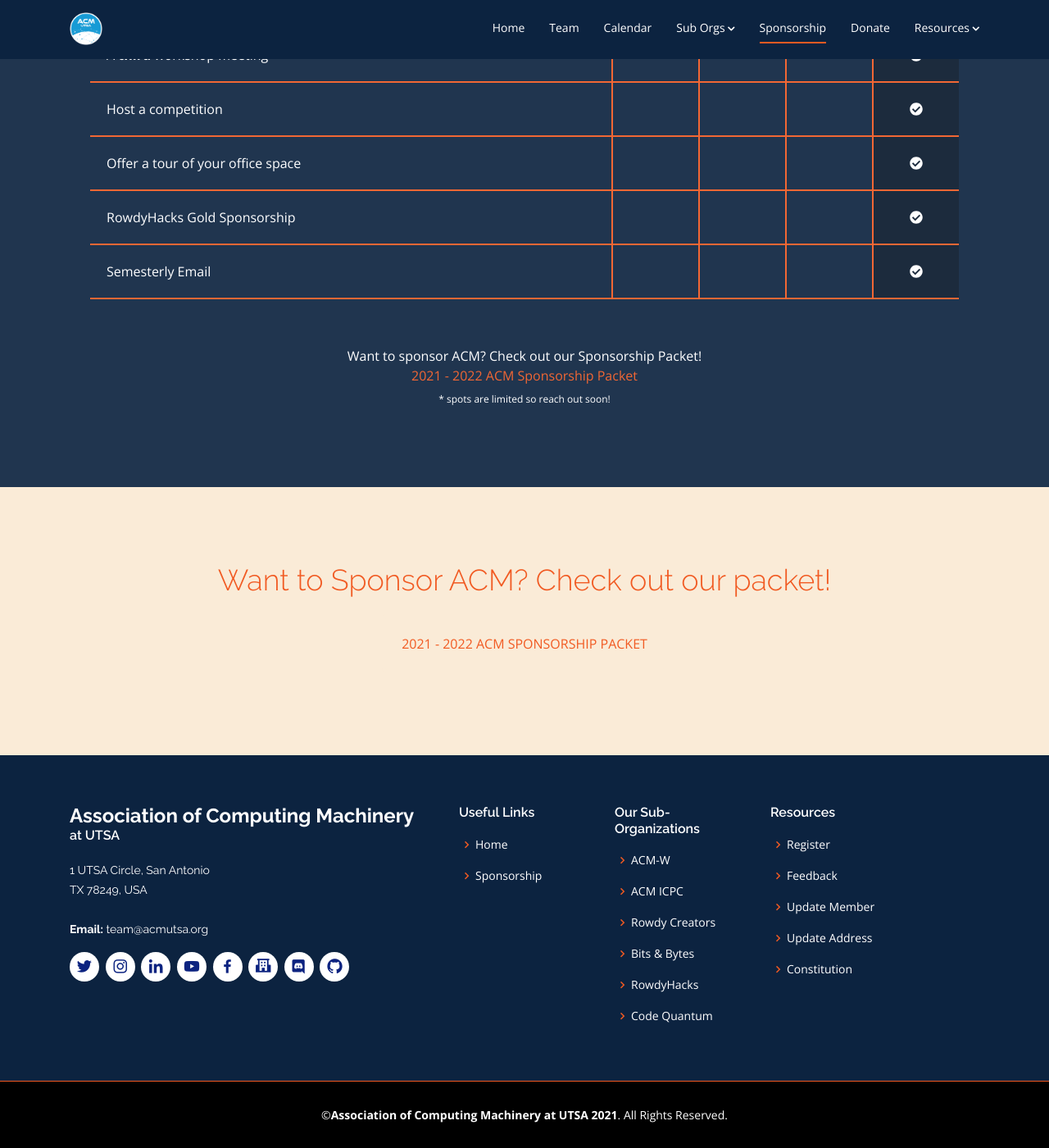
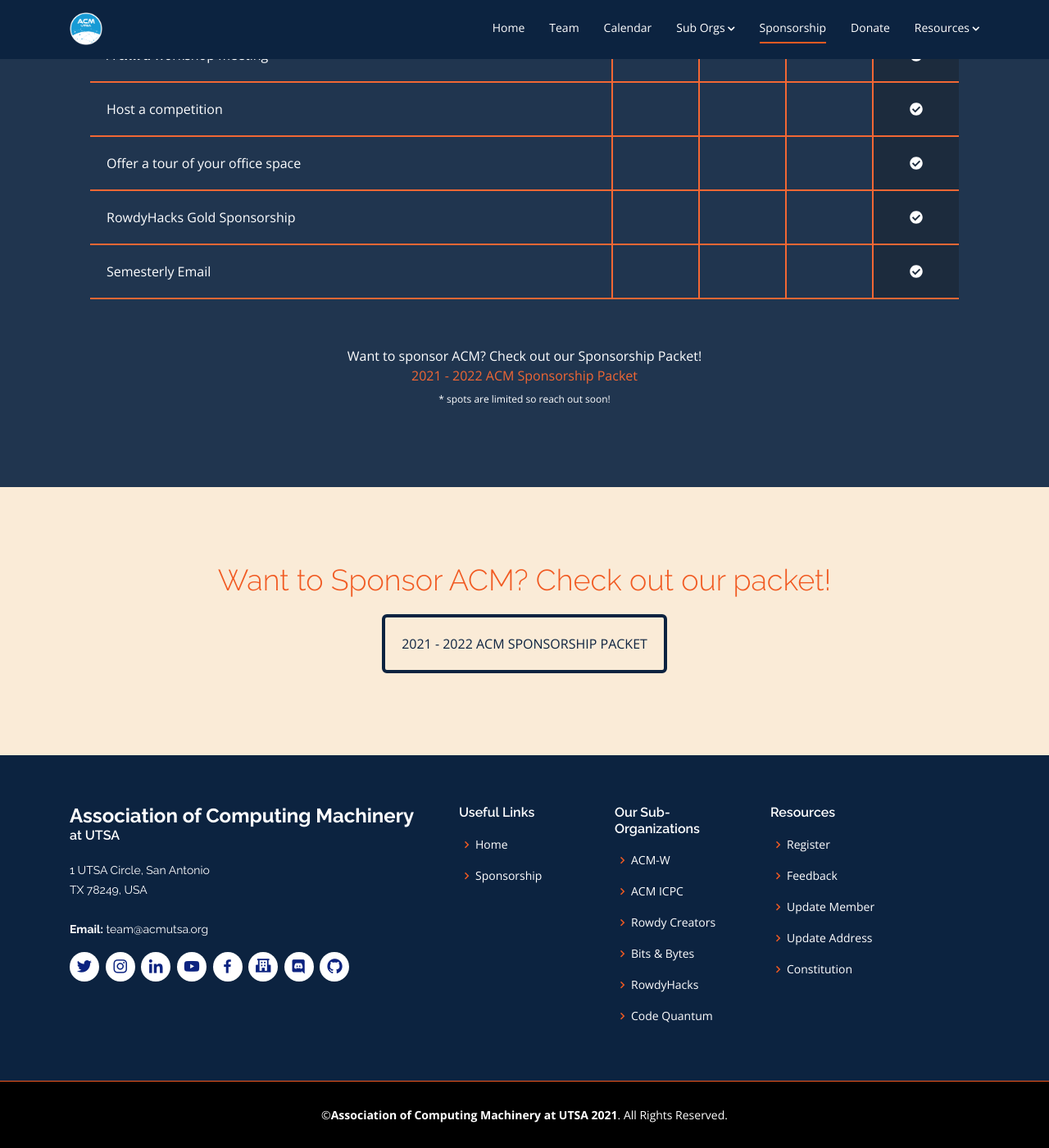
Before and after one commit to acmutsa/acmutsa.github.io, a Jekyll site: the page built from sponsorship.html, in a window 1280 px wide and 1400 px high, scrolled down 1255 px. Shown: the whole window at 82% size. Built offline with Jekyll 4.4.1, drawn with Linux system fonts in a browser that asks for light colours; nearby versions of some CDN libraries.

Commit message:
sponsorship packet buttons
- works correctly in each colored background

```diff
--- a/css/custom/_style.scss
+++ b/css/custom/_style.scss
@@ -86,13 +86,13 @@
   transition: all 0.3s ease 0s;
 }
 
-//.button_cont .main-button {
-//  color: $secondary !important;
-//  border-color: $secondary !important;
-//}
-
 .button_cont p {
   margin-bottom: 0;
+}
+
+.perk-sponsorship .main-button {
+  color: $secondary;
+  border-color: $secondary;
 }
 
 .sub-org-buttons .main-button {
--- a/sponsorship.html
+++ b/sponsorship.html
@@ -7,7 +7,7 @@
         {% include sponsor_perks_section.html %}
     </div>
 </section>
-<section id="sponsorship" class="section-bg-option-2">
+<section id="sponsorship" class="section-bg-option-2 perk-sponsorship">
     <div class="container">
         {% include sponsor_section.html %}
     </div>
```
Also changed, not shown: _includes/sponsor_perks_section.html (+7 -0 lines), 1 other file.
